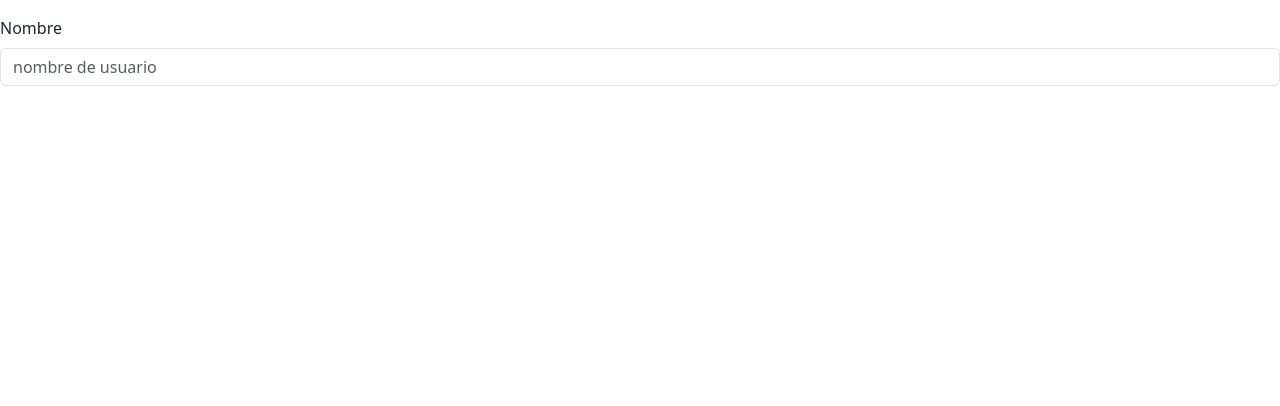
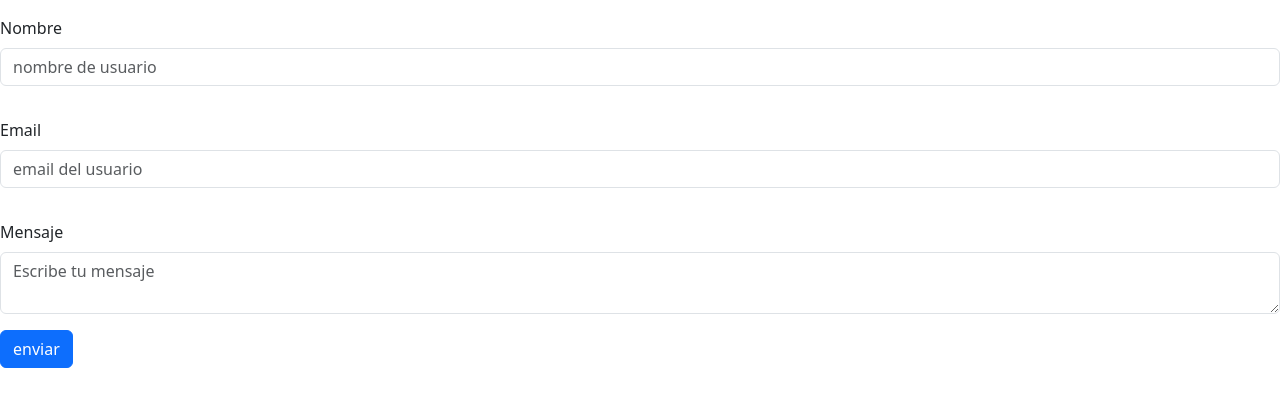
Before and after one commit to angeltorrez/BootstrapFullstack2025Cilsa, a plain HTML site: page index.html in a window 1280 px wide. Drawn offline with nearby package versions, Linux system fonts and the light colour scheme.

Commit message:
subiendo todo el proyecto a github

```diff
--- a/index.html
+++ b/index.html
@@ -9,7 +9,14 @@
   <body>
     <form action="">
       <label for="nombre" class="form-label mt-3">Nombre</label>
-      <input type="text" class="form-control mb-3" id="nombre" placeholder="nombre de usuario" required nonce="1234">
+      <input type="text" class="form-control mb-3" id="nombre" placeholder="nombre de usuario" required>
+
+      <label for="email" class="form-label mt-3">Email</label>
+      <input type="email" class="form-control mb-3" id="email" placeholder="email del usuario" required>
+
+      <label for="mensaje" class="form-label mt-3">Mensaje</label>
+      <textarea name="mensaje" id="mensaje" class="form-control mb-3" placeholder="Escribe tu mensaje"></textarea>
+      <input type="submit" class="btn btn-primary" value="enviar">
     </form>
     <script src="https://cdn.jsdelivr.net/npm/bootstrap@5.3.2/dist/js/bootstrap.bundle.min.js" integrity="sha384-C6RzsynM9kWDrMNeT87bh95OGNyZPhcTNXj1NW7RuBCsyN/o0jlpcV8Qyq46cDfL" crossorigin="anonymous"></script>
   </body>
```
